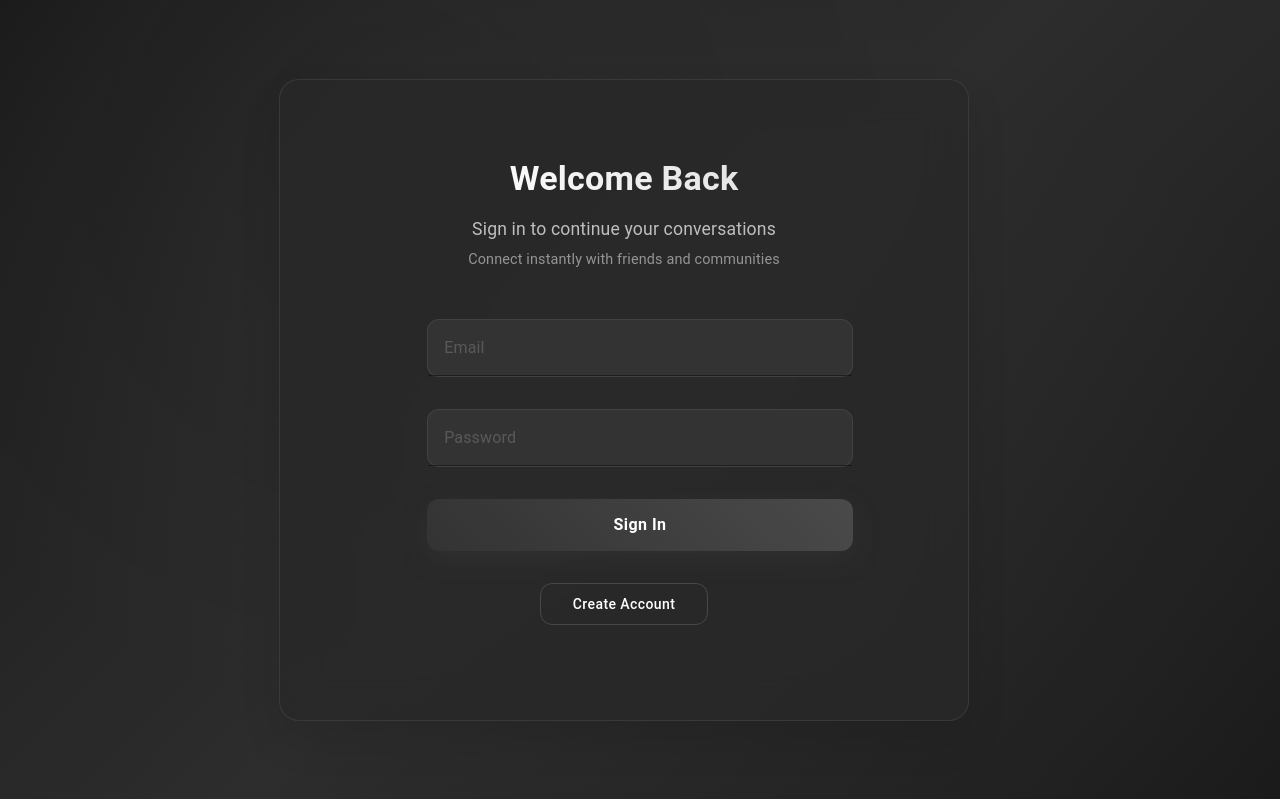
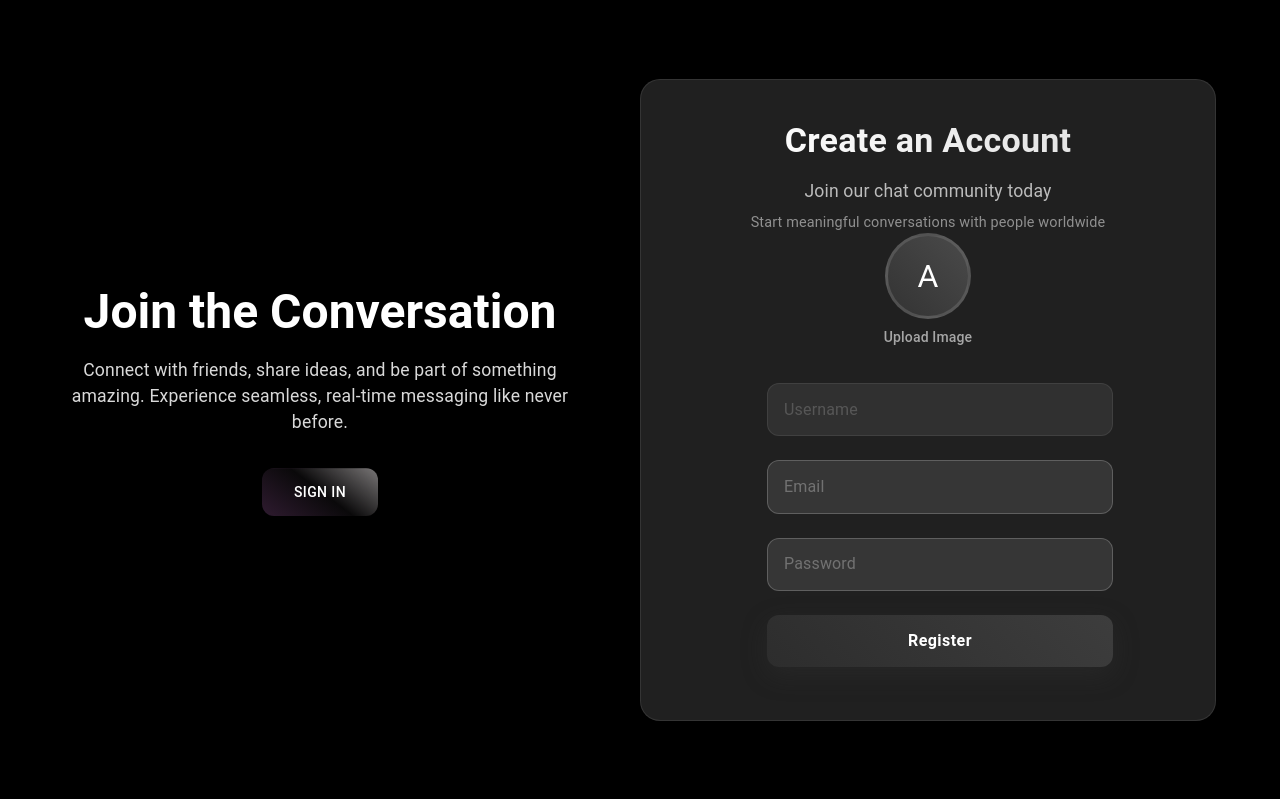
Before and after one commit to zoro-512/ChatApp, a React (Vite) app: page / in a window 1280 px wide. Built offline with nearby package versions, Linux system fonts and the light colour scheme; no server answers.

Commit message:
fixed login page ui

```diff
--- a/src/Login/Login.jsx
+++ b/src/Login/Login.jsx
@@ -11,9 +11,10 @@ import { ToastContainer, toast } from 'react-toastify';
 import 'react-toastify/dist/ReactToastify.css';
 import { auth, db } from '../lib/firebase';
 import { doc, setDoc } from 'firebase/firestore';
-import { Password } from '@mui/icons-material';
+import { Password, Translate } from '@mui/icons-material';
 
 export default function Login() {
+  const [overlayActive, setOverlayActive] = useState(true);
   const [cr,setCr]=useState(false);
   const [load,setLoad]=useState(false);
   const [avtar, setAvtar] = useState({
@@ -78,11 +79,13 @@ export default function Login() {
 
 
   return (
-   <Box
+    <Box>
+<Box
   className="Login"
   sx={{
+    position:'relative',
     minHeight: '91.9vh',
-    background: 'linear-gradient(135deg, #1a1a1a 0%, #2d2d2d 50%, #1a1a1a 100%)',
+    background: 'black',
     display: 'flex',
     flexDirection: 'row',
     justifyContent: 'center',
@@ -92,20 +95,72 @@ export default function Login() {
     p: 4,
     position: 'relative',
     overflow: 'hidden',
-    '&::before': {
-      content: '""',
-      position: 'absolute',
-      top: 0,
-      left: 0,
-      right: 0,
-      bottom: 0,
-      background: 'radial-gradient(circle at 30% 20%, rgba(100,100,100,0.1) 0%, transparent 50%), radial-gradient(circle at 70% 80%, rgba(100,100,100,0.05) 0%, transparent 50%)',
-      pointerEvents: 'none',
-    }
+
   }}
 >
+  <Box sx={{ position: 'absolute',
+    top: 0,
+    left: 0,
+    height: '100%',
+    width: '50%',
+    background: 'rgba(0, 0, 0, 1)',
+    color: '#fff',
+    display: 'flex',
+    flexDirection: 'column',
+    alignItems: 'center',
+    justifyContent: 'center',
+    transition: 'transform 0.3s ease-in-out',
+     transform: overlayActive ? 'translateX(0%)' : 'translateX(100%)',
+    zIndex: 10,
+  }}>
+   <Typography
+  variant="h3"
+  sx={{
+    fontWeight: 'bold',
+    color: '#fff',
+    textAlign: 'center',
+    mb: 2,
+    lineHeight: 1.2,
+  }}
+>
+  Join the Conversation
+</Typography>
+
+<Typography
+  variant="body1"
+  sx={{
+    color: 'rgba(255, 255, 255, 0.85)',
+    fontSize: '1.1rem',
+    textAlign: 'center',
+    maxWidth: '80%',
+    mb: 4,
+  }}
+>
+  Connect with friends, share ideas, and be part of something amazing.
+  Experience seamless, real-time messaging like never before.
+</Typography>
+
+  <Button onClick={() => setOverlayActive(!overlayActive)}
+   sx={{
+    background: 'linear-gradient(217deg, rgba(201, 191, 191, 1) 0%, rgba(196, 192, 192, 1) 19%, rgba(10, 9, 10, 1) 69%, rgba(47, 27, 48, 1) 100%)',
+    backgroundSize: '200%',
+    backgroundPosition: 'left center',
+    color: '#fff',
+    px: 4,
+    py: 1.5,
+    borderRadius: '12px',
+    transition: 'all 0.4s ease',
+    '&:hover': {
+      backgroundPosition: 'right center',
+      transform: 'translateX(9px)',
+    },
+  }}
+    >{overlayActive?"Sign In" :"new"}</Button>
+  </Box>
+
+
   {/* Sign In Section */}
-  {!cr && <Box
+  { <Box
     className="item"
     sx={{
       flex: 1,
@@ -118,7 +173,6 @@ export default function Login() {
       maxWidth: '50%',
       display: 'flex',
       flexDirection: 'column',
-      justifyContent: 'center',
       alignItems: 'center',
       boxShadow: '0 20px 40px rgba(0,0,0,0.1)',
       position: 'relative',
@@ -260,34 +314,10 @@ export default function Login() {
         Sign In
       </Button>
     </form>
-
-    <Button
-      variant='outlined'
-      sx={{
-        m: 2,
-        textAlign: 'center',
-        borderColor: 'rgba(120,120,120,0.4)',
-        color: 'white',
-        borderRadius: '12px',
-        px: 4,
-        py: 1,
-        textTransform: 'none',
-        fontWeight: 500,
-        transition: 'all 0.3s ease',
-        '&:hover': {
-          borderColor: 'rgba(150,150,150,0.6)',
-          backgroundColor: 'rgba(60,60,60,0.3)',
-          transform: 'translateY(-1px)',
-        }
-      }}
-      onClick={() => setCr(!cr)}
-    >
-      Create Account
-    </Button>
   </Box>}
 
   {/* Register Section */}
-  {cr && (
+  { (
     <Box
       className="item"
       sx={{
@@ -313,7 +343,7 @@ export default function Login() {
         }
       }}
     >
-      <Box sx={{ textAlign: 'center', mb: 3 }}>
+      <Box sx={{ textAlign: 'center', mb: 3 ,m:0}}>
         <Typography
           variant="h4"
           gutterBottom
@@ -538,34 +568,13 @@ export default function Login() {
             Register
           </Button>
         )}
-
-        <Button
-          variant="outlined"
-          sx={{
-            m: 1.5,
-            borderColor: 'rgba(120,120,120,0.4)',
-            color: 'white',
-            borderRadius: '12px',
-            px: 4,
-            py: 1,
-            textTransform: 'none',
-            fontWeight: 500,
-            transition: 'all 0.3s ease',
-            '&:hover': {
-              borderColor: 'rgba(150,150,150,0.6)',
-              backgroundColor: 'rgba(60,60,60,0.3)',
-              transform: 'translateY(-1px)',
-            }
-          }}
-          onClick={() => setCr(false)}
-        >
-          Back to Login
-        </Button>
       </form>
     </Box>
   )}
 
   <ToastContainer position="bottom-right" />
 </Box>
+    </Box>
+
   );
 }
```
